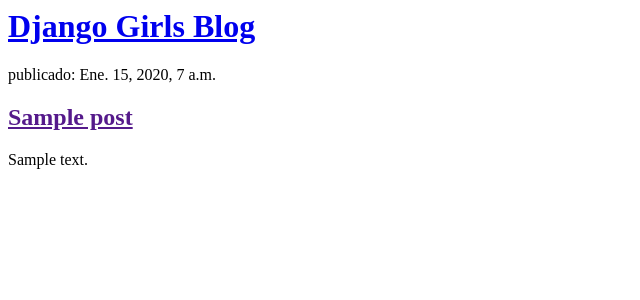
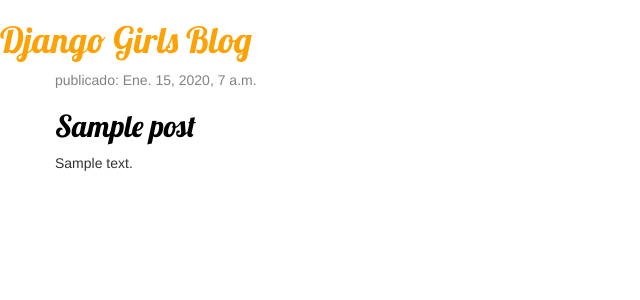
Before and after one commit to Martincuello17/django, a Django app: template blog/templates/blog/post_list.html in a window 1280 px wide. Shown: the top 300 px of the page, without its empty margins (0-640 px from the left). Run offline with Django 3.2, Linux system fonts and the light colour scheme; the template is opened without the code that fills it: values that come from a table or form of the project are taken from there, others are empty; tables that the repository leaves empty hold one stand-in row (values such as "Sample post"); some libraries are stand-ins or nearby versions.

Commit message:
Templates modificados.

```diff
--- /dev/null
+++ b/blog/static/blog.css
@@ -0,0 +1,62 @@
+h1 a,
+h2 a {
+    color: #FCA205;
+    font-family: 'Lobster';
+}
+
+.page-header {
+    background-color: #C25100;
+    margin-top: 0;
+    padding: 20px 20px 20px 40px;
+}
+
+.page-header h1,
+.page-header h1 a,
+.page-header h1 a:visited,
+.page-header h1 a:active {
+    color: #ffffff;
+    font-size: 36pt;
+    text-decoration: none;
+}
+
+.content {
+    margin-left: 40px;
+}
+
+h1,
+h2,
+h3,
+h4 {
+    font-family: 'Lobster', cursive;
+}
+
+.date {
+    color: #828282;
+}
+
+.save {
+    float: right;
+}
+
+.post-form textarea,
+.post-form input {
+    width: 100%;
+}
+
+.top-menu,
+.top-menu:hover,
+.top-menu:visited {
+    color: #ffffff;
+    float: right;
+    font-size: 26pt;
+    margin-right: 20px;
+}
+
+.post {
+    margin-bottom: 70px;
+}
+
+.post h2 a,
+.post h2 a:visited {
+    color: #000000;
+}
--- a/blog/templates/blog/post_list.html
+++ b/blog/templates/blog/post_list.html
@@ -1,7 +1,12 @@
+{% load static %}
 <html>
 
 <head>
     <title>Django Girls blog</title>
+    <link rel="stylesheet" href="//maxcdn.bootstrapcdn.com/bootstrap/3.2.0/css/bootstrap.min.css">
+    <link rel="stylesheet" href="//maxcdn.bootstrapcdn.com/bootstrap/3.2.0/css/bootstrap-theme.min.css">
+    <link rel="stylesheet" href="{% static 'css/blog.css' %}">
+    <link href="//fonts.googleapis.com/css?family=Lobster&subset=latin,latin-ext" rel="stylesheet" type="text/css">
 </head>
 
 <body>
@@ -9,13 +14,21 @@
         <h1><a href="/">Django Girls Blog</a></h1>
     </div>
 
-    {% for post in posts %}
-    <div>
-        <p> publicado: {{ post.published_date }}</p>
-        <h2><a href="">{{ post.title }}</a></h2>
-        <p>{{ post.text|linebreaksbr }}</p>
+    <div class="content container">
+        <div class="row">
+            <div class="col-md-8">
+                {% for post in posts %}
+                <div class="post">
+                    <div class="date">
+                        <p>publicado: {{ post.published_date }}</p>
+                    </div>
+                    <h2><a href="">{{ post.title }}</a></h2>
+                    <p>{{ post.text|linebreaksbr }}</p>
+                </div>
+                {% endfor %}
+            </div>
+        </div>
     </div>
-    {% endfor %}
 </body>
 
 </html>
```
